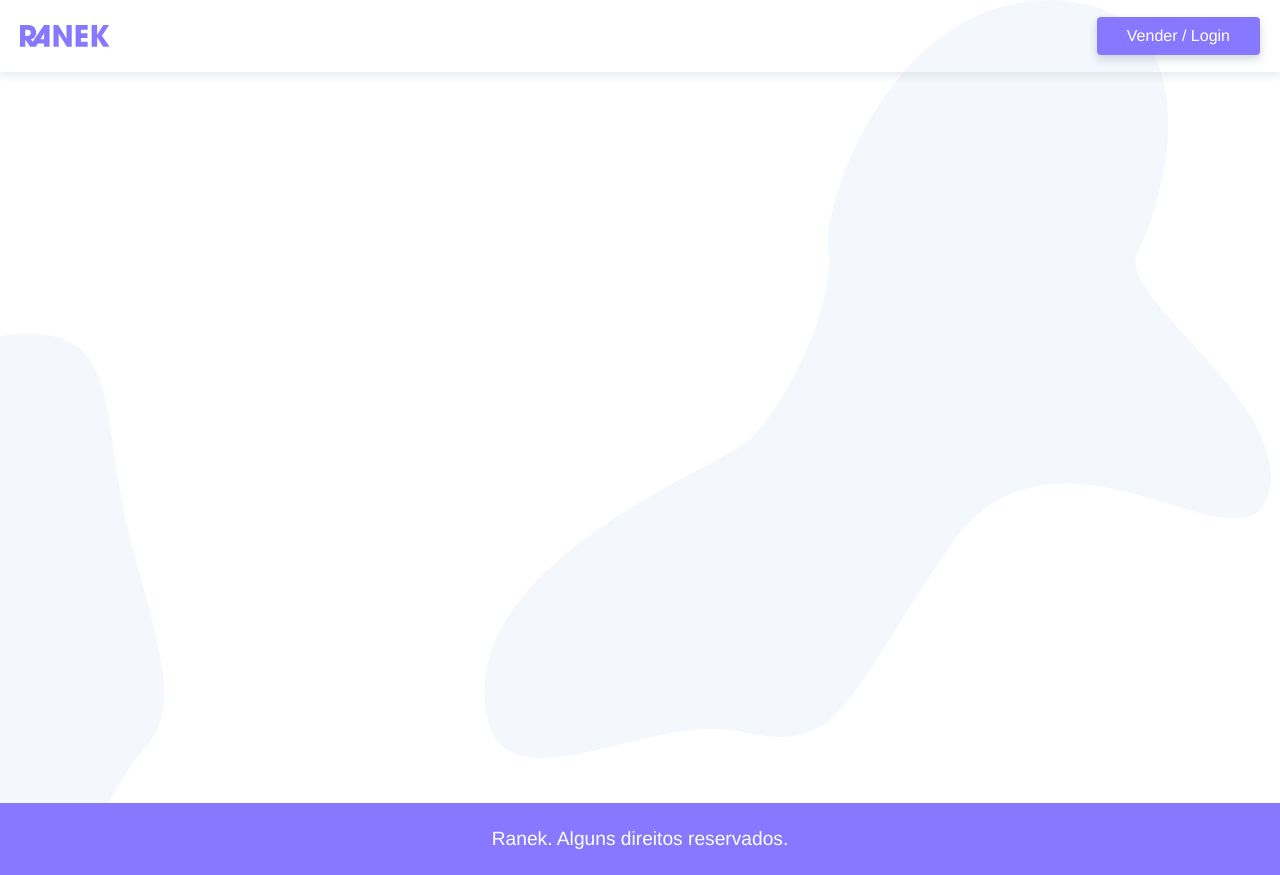
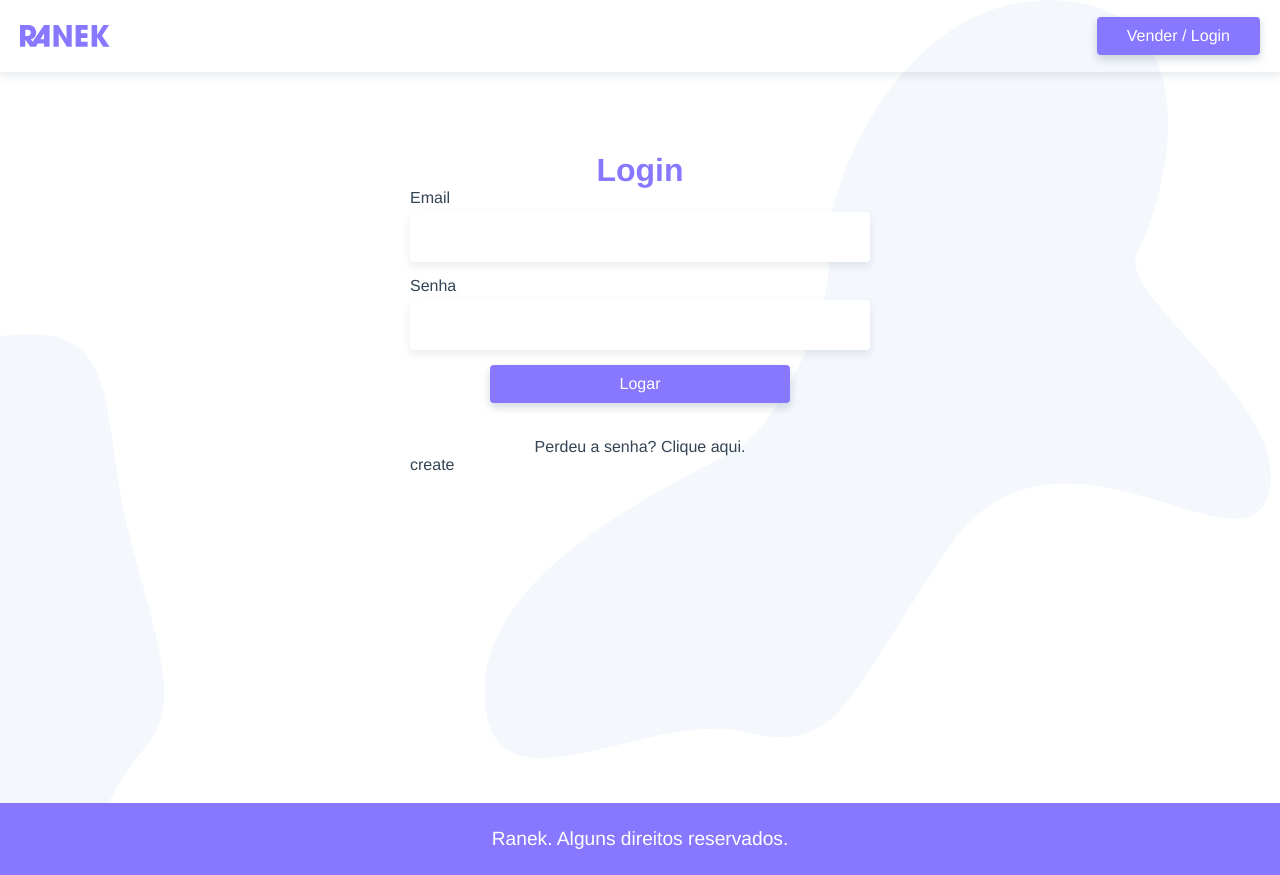
Before and after one commit to diglopes/ranek-vue, a Vue app: page /login in a window 1280 px wide. Built offline with nearby package versions, Linux system fonts and the light colour scheme.

Commit message:
Add login page

```diff
--- a/src/App.vue
+++ b/src/App.vue
@@ -2,7 +2,9 @@
   <div id="app">
     <AppHeader />
     <main>
-      <router-view />
+      <transition mode="out-in">
+        <router-view />
+      </transition>
     </main>
     <AppFooter />
   </div>
@@ -56,6 +58,10 @@ a {
 img {
   max-width: 100%;
   display: block;
+}
+
+label {
+  margin-bottom: 5px;
 }
 
 input, textarea {
--- /dev/null
+++ b/src/components/CreateAccount.vue
@@ -0,0 +1,5 @@
+<template>
+  <form>
+    create
+  </form>
+</template>
--- a/src/router/index.js
+++ b/src/router/index.js
@@ -2,6 +2,7 @@ import Vue from 'vue';
 import VueRouter from 'vue-router';
 import Product from '@/views/Product.vue';
 import Home from '@/views/Home.vue';
+import Login from '@/views/Login.vue';
 
 
 Vue.use(VueRouter);
@@ -18,6 +19,11 @@ const routes = [
     component: Product,
     props: true,
   },
+  {
+    path: '/login',
+    name: 'Login',
+    component: Login,
+  },
 ];
 
 const router = new VueRouter({
--- /dev/null
+++ b/src/views/Login.vue
@@ -0,0 +1,78 @@
+<template>
+  <section class="login">
+    <form @submit.prevent="login">
+      <h1>Login</h1>
+      <label for="email">Email</label>
+      <input type="email" id="email" v-model="login.email">
+
+      <label for="senha">Senha</label>
+      <input type="password" id="senha" v-model="login.senha">
+
+      <input class="btn" type="submit" value="Logar">
+    </form>
+    <p class="reset-pass">
+      <a href="/" target="_blank">Perdeu a senha? Clique aqui.</a>
+    </p>
+
+    <CreateAccount />
+  </section>
+</template>
+
+
+<script>
+import CreateAccount from '@/components/CreateAccount.vue';
+
+export default {
+  data: () => ({
+    login: {
+      email: '',
+      senha: '',
+    },
+  }),
+  components: {
+    CreateAccount,
+  },
+  methods: {
+    login() {
+      console.log('login');
+    },
+  },
+};
+</script>
+
+
+<style scoped>
+.login {
+  max-width: 500px;
+  margin: 0 auto;
+  padding: 0 20px;
+}
+
+form {
+  display: grid;
+}
+
+h1 {
+  text-align: center;
+  font-size: 2rem;
+  margin-top: 80px;
+  color: var(--color-primary);
+}
+
+.btn {
+  width: 100%;
+  max-width: 300px;
+  margin-left: auto;
+  margin-right: auto;
+}
+
+.reset-pass {
+  text-align: center;
+  margin-top: 20px;
+}
+
+.reset-pass a:hover{
+  color: var(--color-primary);
+  text-decoration: underline;
+}
+</style>
```
